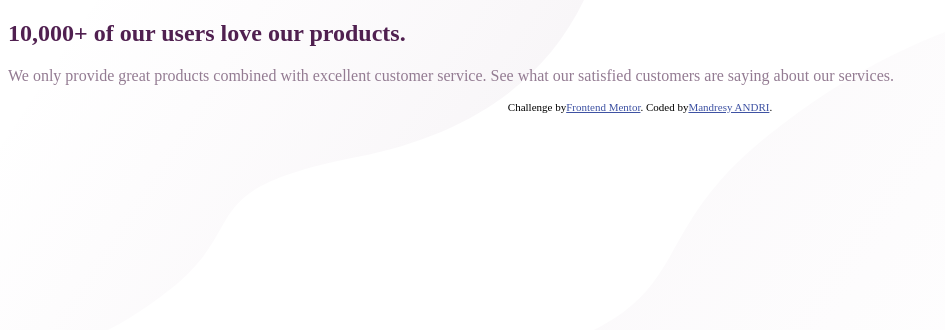
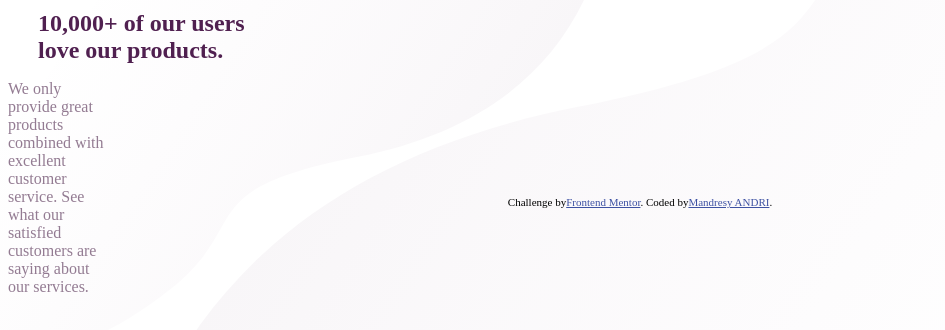
Before and after one commit to mandresyandri/social-proof-section, a React (Create React App) app: page / in a window 1280 px wide. Shown: the top 330 px of the page, without its empty margins (0-945 px from the left). Built offline with nearby package versions, Linux system fonts and the light colour scheme.

Commit message:
Update : stylesheet

```diff
--- a/src/index.css
+++ b/src/index.css
@@ -1,14 +1,19 @@
 /* top part */
 body {
   background-image: url("../public/images/bg-pattern-top-desktop.svg"), url("../public/images/bg-pattern-bottom-desktop.svg");
+  background-position: 0% 0% ,80% 60%;
   background-repeat: no-repeat;
 }
 .headTitle {
   color: hsl(300, 43%, 22%);
+  margin: 10px 0px 0px 30px;
+  width: 250px;
 }
 
 .firstParagraph {
   color: hsl(303, 10%, 53%);
+  height: 100px;
+  width: 100px;
 }
 
 /* Code from FrontEnd Mentor */
```
Also changed, not shown: 21 other files (tests, documents, lock files or other folders).
